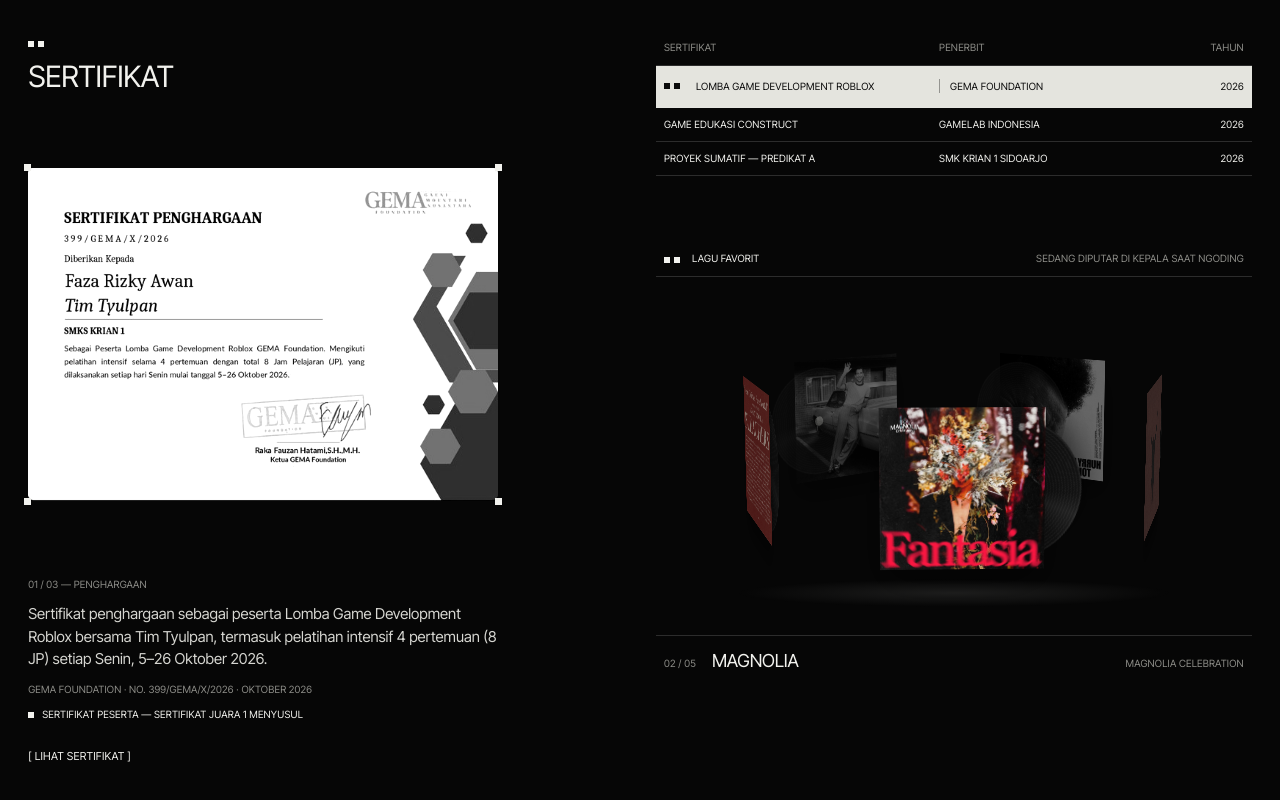
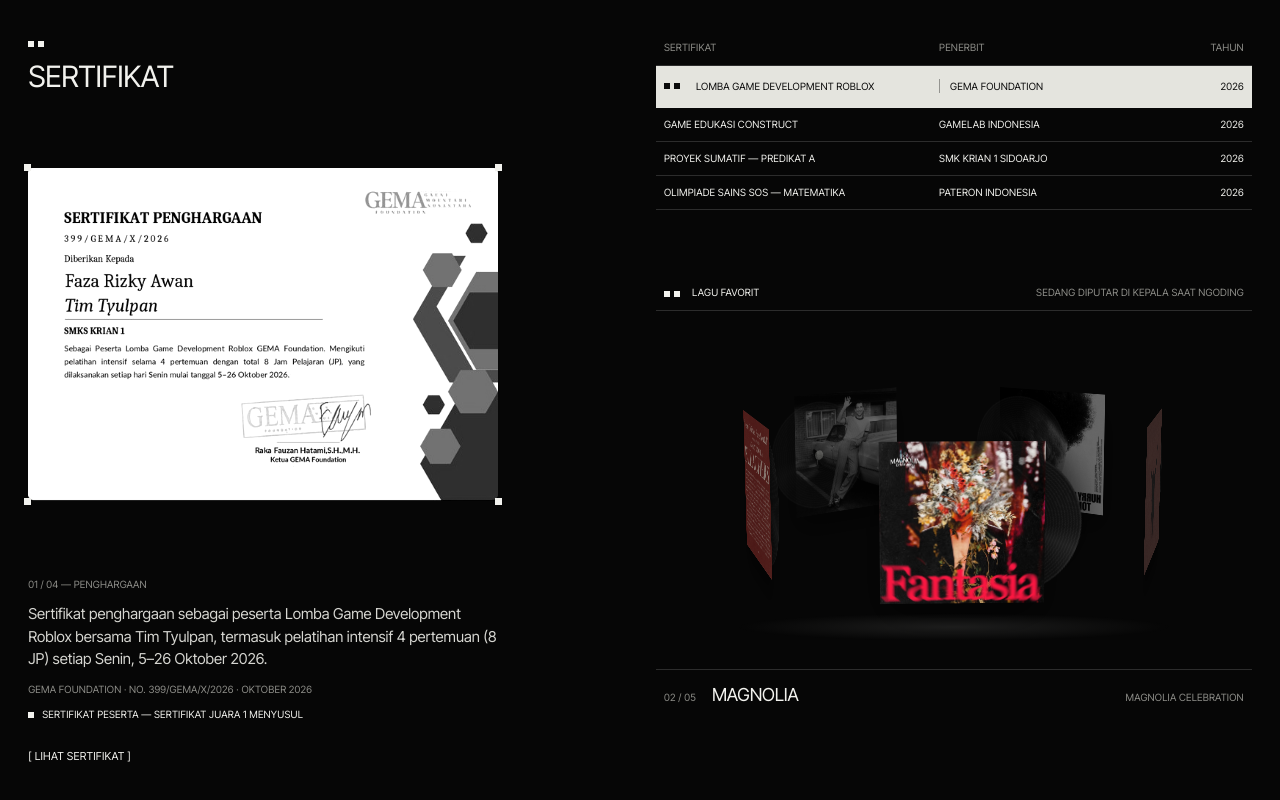
Before and after one commit to FazaRizkyA/FazaRizkyA.github.io, a plain HTML site: page index.html in a window 1280 px wide. Shown: the part 5299-6099 px from the top of the page. Drawn offline with nearby package versions, Linux system fonts and the light colour scheme.

Commit message:
Sertifikat: tambah Olimpiade Sains SOS (Pateron Indonesia) bidang Matematika

```diff
--- a/design.js
+++ b/design.js
@@ -174,6 +174,13 @@
       desc: 'Menyelesaikan seluruh rangkaian Asesmen Sumatif Tengah Semester berbasis proyek kolaborasi dengan predikat A (Sangat Baik).',
       meta: 'SMK Krian 1 Sidoarjo · XI RPL 5 · 15 Oktober 2026',
       links: []
+    },
+    {
+      file: 'pateron', kind: 'Olimpiade',
+      title: 'Pateron Indonesia — Sidoarjo Olympiad of Science (SOS)',
+      desc: 'Peserta bidang Matematika jenjang SMA/SMK/MA dalam babak penyisihan olimpiade sains se-Kabupaten Sidoarjo, meraih peringkat 56 dari 70 peserta.',
+      meta: 'Pateron Indonesia · No. SRT/537.01/2237/PATERON/XI/2026 · 1 November 2026',
+      links: []
     }
   ];
   const ctFrame = document.getElementById('ct-frame');
--- a/index.html
+++ b/index.html
@@ -259,7 +259,7 @@
           <i></i><i></i><i></i><i></i>
         </button>
         <div class="work__detail" aria-live="polite">
-          <p class="tiny work__count"><span id="ct-no">01</span> / 03 — <span id="ct-kind"></span></p>
+          <p class="tiny work__count"><span id="ct-no">01</span> / 04 — <span id="ct-kind"></span></p>
           <p class="work__desc" id="ct-desc"></p>
           <p class="tiny work__stack" id="ct-meta"></p>
           <p class="tiny cert__note" id="ct-note" hidden><span class="live" aria-hidden="true"></span><span></span></p>
@@ -273,6 +273,7 @@
           <button class="trow is-active" type="button" data-i="0"><span class="trow__name"><span class="mk" aria-hidden="true"></span>Lomba Game Development Roblox</span><span>GEMA Foundation</span><span>2026</span></button>
           <button class="trow" type="button" data-i="1"><span class="trow__name"><span class="mk" aria-hidden="true"></span>Game Edukasi Construct</span><span>GAMELAB Indonesia</span><span>2026</span></button>
           <button class="trow" type="button" data-i="2"><span class="trow__name"><span class="mk" aria-hidden="true"></span>Proyek Sumatif — Predikat A</span><span>SMK Krian 1 Sidoarjo</span><span>2026</span></button>
+          <button class="trow" type="button" data-i="3"><span class="trow__name"><span class="mk" aria-hidden="true"></span>Olimpiade Sains SOS — Matematika</span><span>Pateron Indonesia</span><span>2026</span></button>
         </div>
 
         <!-- lagu favorit: cincin sampul album yang berputar -->
@@ -346,7 +347,7 @@
   </footer>
 
   <script src="main.js?v=20261119b"></script>
-  <script src="design.js?v=20261114b"></script>
+  <script src="design.js?v=20261122a"></script>
   <script src="music.js?v=20261114c"></script>
   <script src="assets/faza-ascii.js"></script>
   <script src="ascii.js?v=20261114b"></script>
```
Also changed, not shown: assets/sertifikat/pateron-thumb.jpg (added), assets/sertifikat/pateron.jpg (added).
